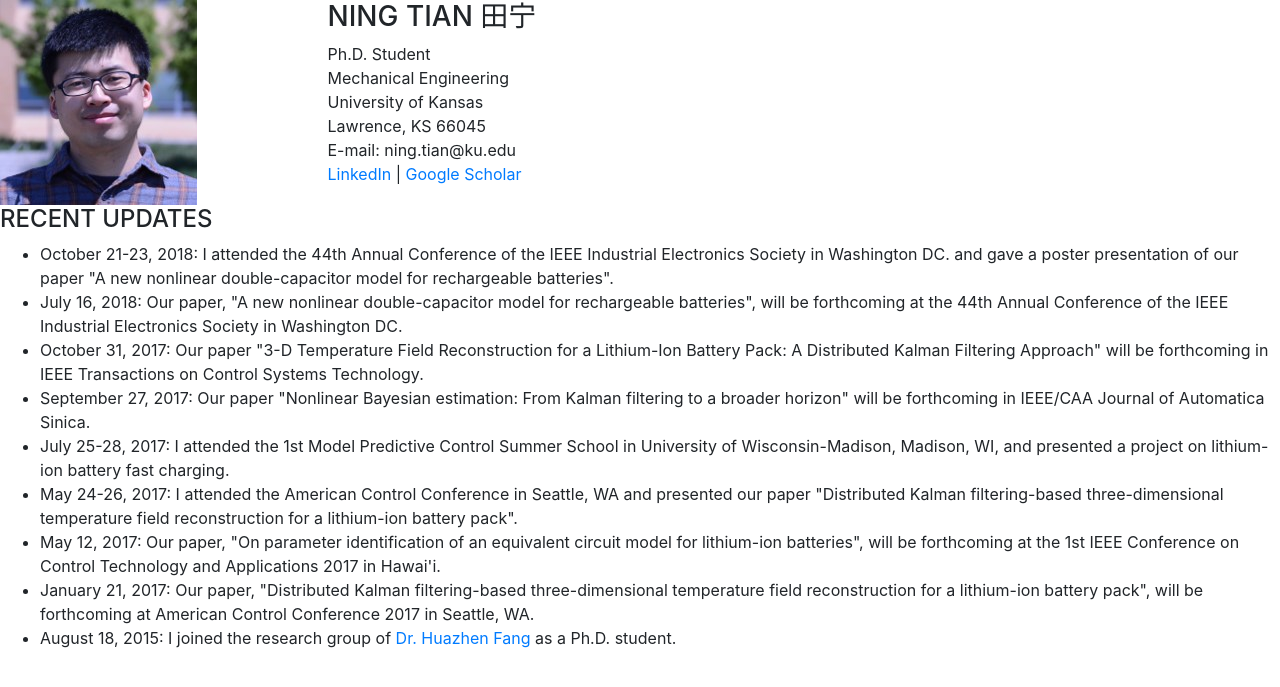
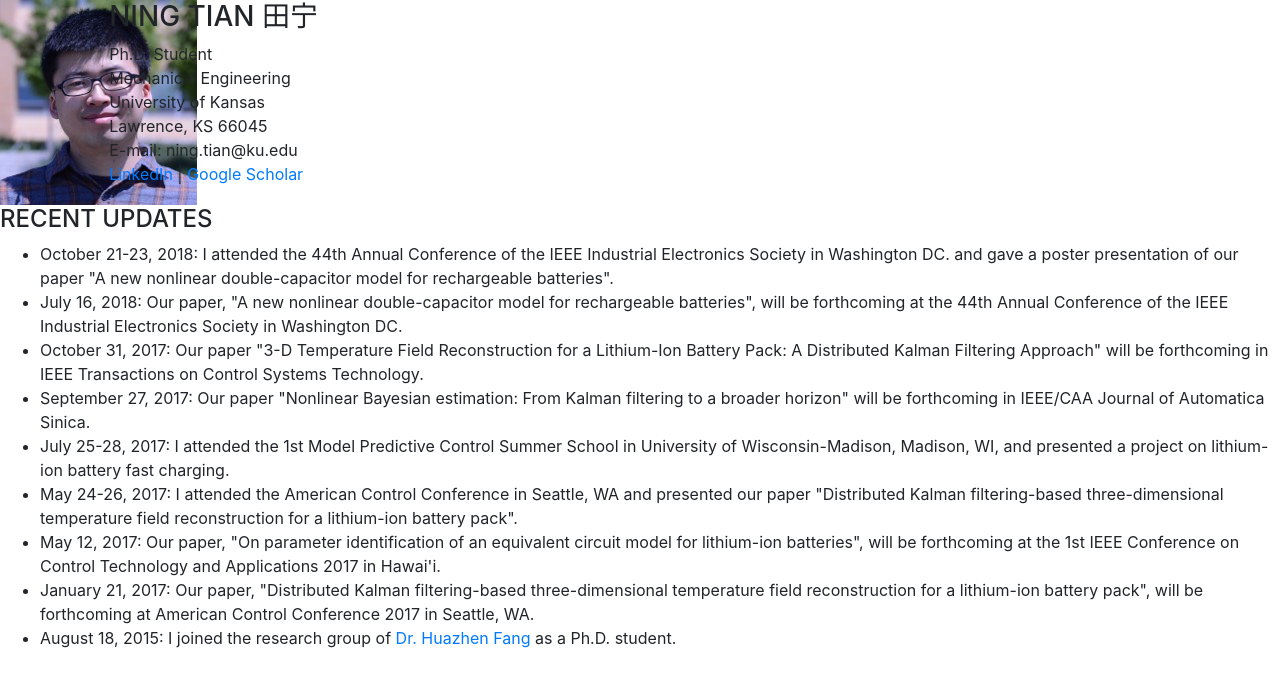
Before and after one commit to ningtian/ningtian.github.io, a Jekyll site: the page index.html, which Jekyll copies as it is, in a window 1280 px wide. Shown: the top 687 px of the page. Built offline with Jekyll 4.4.1, drawn with Linux system fonts in a browser that asks for light colours.

Commit message:
Update index.html

```diff
--- a/index.html
+++ b/index.html
@@ -111,14 +111,14 @@
 </style>-->
   </head>
   <body>
-	  <div class="row">
+<div class="row">
 
-	<div class="col-sm-3">
+	<div class="col-sm-1">
 	<img  class="img-rounded" alt="Ning Tian" src="img/Picture11.jpg" >
 	</div>
 
-	<div itemscope itemtype="http://data-vocabulary.org/Person" class="col-sm-9">
-
+	<div itemscope itemtype="http://data-vocabulary.org/Person" class="col-sm-11">
+		<div class="a">
 			<h3>NING TIAN 田宁</h3>
 			Ph.D. Student<br>
 			Mechanical Engineering<br>
@@ -126,12 +126,12 @@
 			Lawrence, KS 66045<br>
 			E-mail: ning.tian@ku.edu<br>
 			<a href="https://www.linkedin.com/in/ning-tian-0aa4a6113/">LinkedIn</a> | <a href="https://scholar.google.com/citations?user=BHRe3uoAAAAJ&hl=en">Google Scholar</a><br>
-
+	         </div>
 	</div>
 </div>
 
 
-
+<div class="a">
 <h4>RECENT UPDATES</h4>
 <ul>
 <li>October 21-23, 2018: I attended the 44th Annual Conference of the IEEE Industrial Electronics Society in Washington DC. and
@@ -161,6 +161,7 @@
 <li>August 18, 2015: I joined the research group of <a href="http://fang.faculty.ku.edu/">Dr. Huazhen Fang</a> as
 	a Ph.D. student. </li>
 </ul>
+</div>
 
 
 
```
Also changed, not shown: other parts of index.html (+1 -1 lines).
